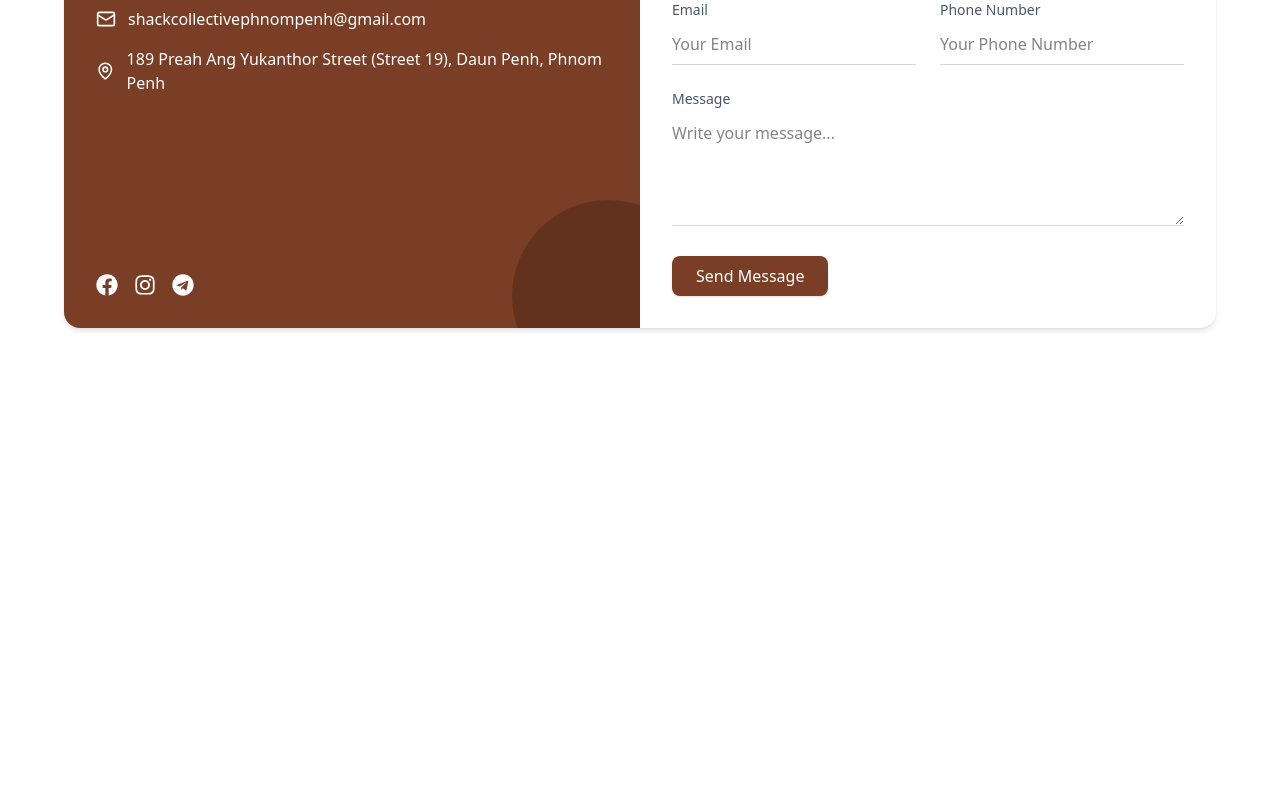
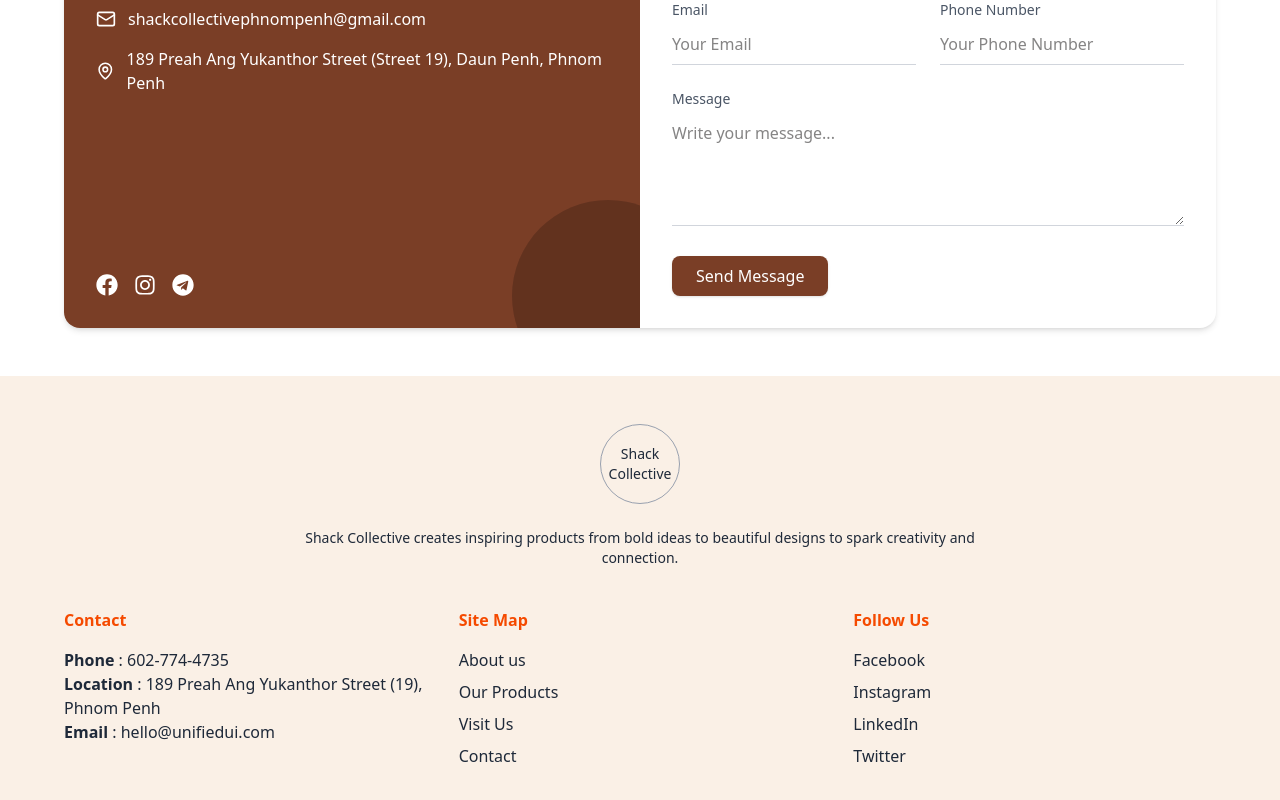
Before and after one commit to btw-imlong/front-end-shack, a Next.js app: page /contact in a window 1280 px wide. Shown: the part 366-1166 px from the top of the page. Before the commit the page ends 800 px from the top, so only its background shows below. Built offline with nearby package versions, Linux system fonts and the light colour scheme.

Commit message:
make footer

```diff
--- a/src/app/layout.tsx
+++ b/src/app/layout.tsx
@@ -4,6 +4,7 @@ import "./globals.css";
 
 // Components
 import Navbar from "@/components/layout/navbar";
+import Footer from "@/components/layout/footer";
 
 const geistSans = Geist({
   variable: "--font-geist-sans",
@@ -40,6 +41,7 @@ export default function RootLayout({
         <main>{children}</main>
 
         {/* You could add a footer here */}
+        <Footer />
       </body>
     </html>
   );
--- /dev/null
+++ b/src/components/layout/footer.tsx
@@ -0,0 +1,82 @@
+"use client";
+
+import Link from "next/link";
+
+export default function Footer() {
+  return (
+    <footer className="bg-[#FAF0E6] text-gray-800 py-12 px-6">
+      <div className="max-w-6xl mx-auto text-center">
+        {/* Logo */}
+        <div className="flex justify-center mb-6">
+          <div className="w-20 h-20 flex items-center justify-center border border-gray-400 rounded-full">
+            <span className="text-sm font-medium text-center">
+              Shack <br /> Collective
+            </span>
+          </div>
+        </div>
+
+        {/* Tagline */}
+        <p className="max-w-2xl mx-auto text-sm mb-10">
+          Shack Collective creates inspiring products from bold ideas to
+          beautiful designs to spark creativity and connection.
+        </p>
+
+        {/* Grid Columns */}
+        <div className="grid grid-cols-1 md:grid-cols-3 gap-8 text-left">
+          {/* Contact */}
+          <div>
+            <h3 className="font-semibold text-orange-600 mb-4">Contact</h3>
+            <p>
+              <span className="font-semibold">Phone</span> : 602-774-4735
+            </p>
+            <p>
+              <span className="font-semibold">Location</span> : 189 Preah Ang
+              Yukanthor Street (19), Phnom Penh
+            </p>
+            <p>
+              <span className="font-semibold">Email</span> : hello@unifiedui.com
+            </p>
+          </div>
+
+          {/* Site Map */}
+          <div>
+            <h3 className="font-semibold text-orange-600 mb-4">Site Map</h3>
+            <ul className="space-y-2">
+              <li>
+                <Link href="/about">About us</Link>
+              </li>
+              <li>
+                <Link href="/products">Our Products</Link>
+              </li>
+              <li>
+                <Link href="/visit">Visit Us</Link>
+              </li>
+              <li>
+                <Link href="/contact">Contact</Link>
+              </li>
+            </ul>
+          </div>
+
+          {/* Follow Us */}
+          <div>
+            <h3 className="font-semibold text-orange-600 mb-4">Follow Us</h3>
+            <ul className="space-y-2">
+              <li>
+                <a href="#">Facebook</a>
+              </li>
+              <li>
+                <a href="#">Instagram</a>
+              </li>
+              <li>
+                <a href="#">LinkedIn</a>
+              </li>
+              <li>
+                <a href="#">Twitter</a>
+              </li>
+            </ul>
+          </div>
+        </div>
+      </div>
+    </footer>
+  );
+}
```
Also changed, not shown: public/logo.png (added).
